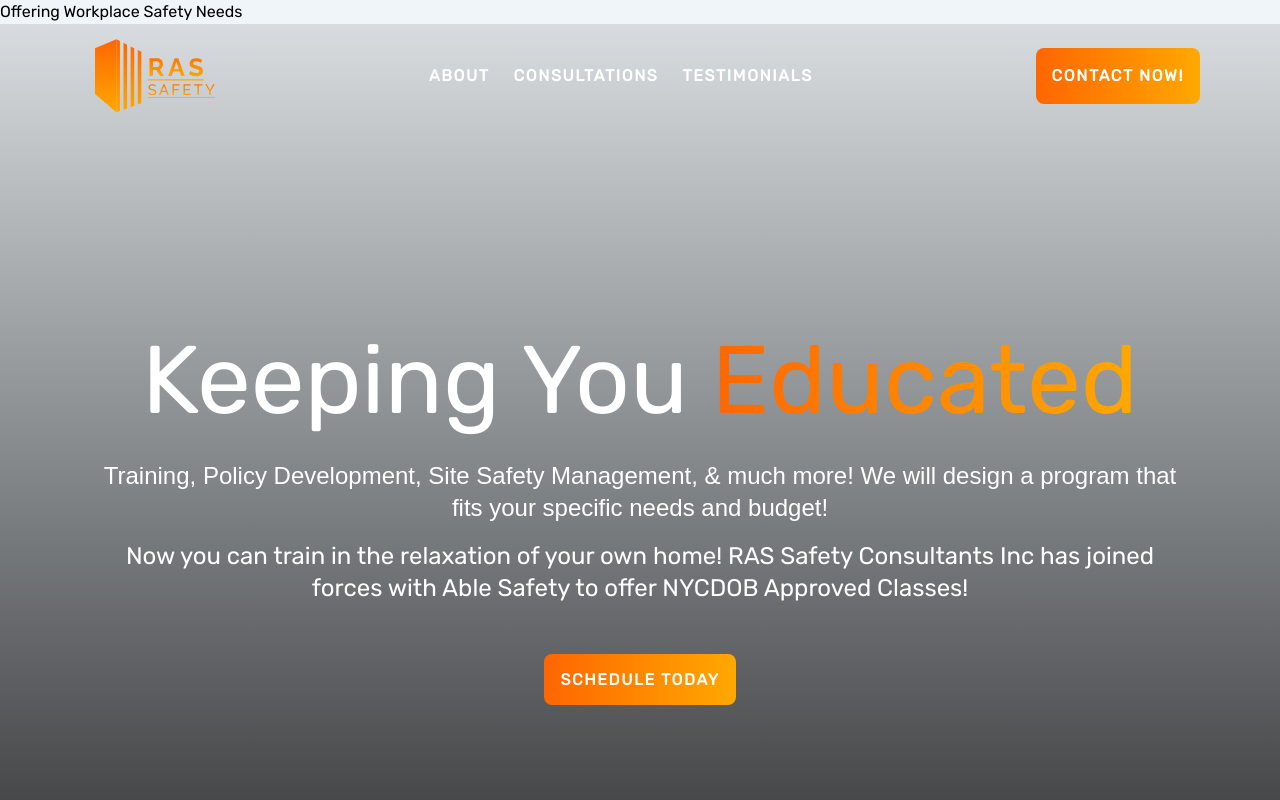
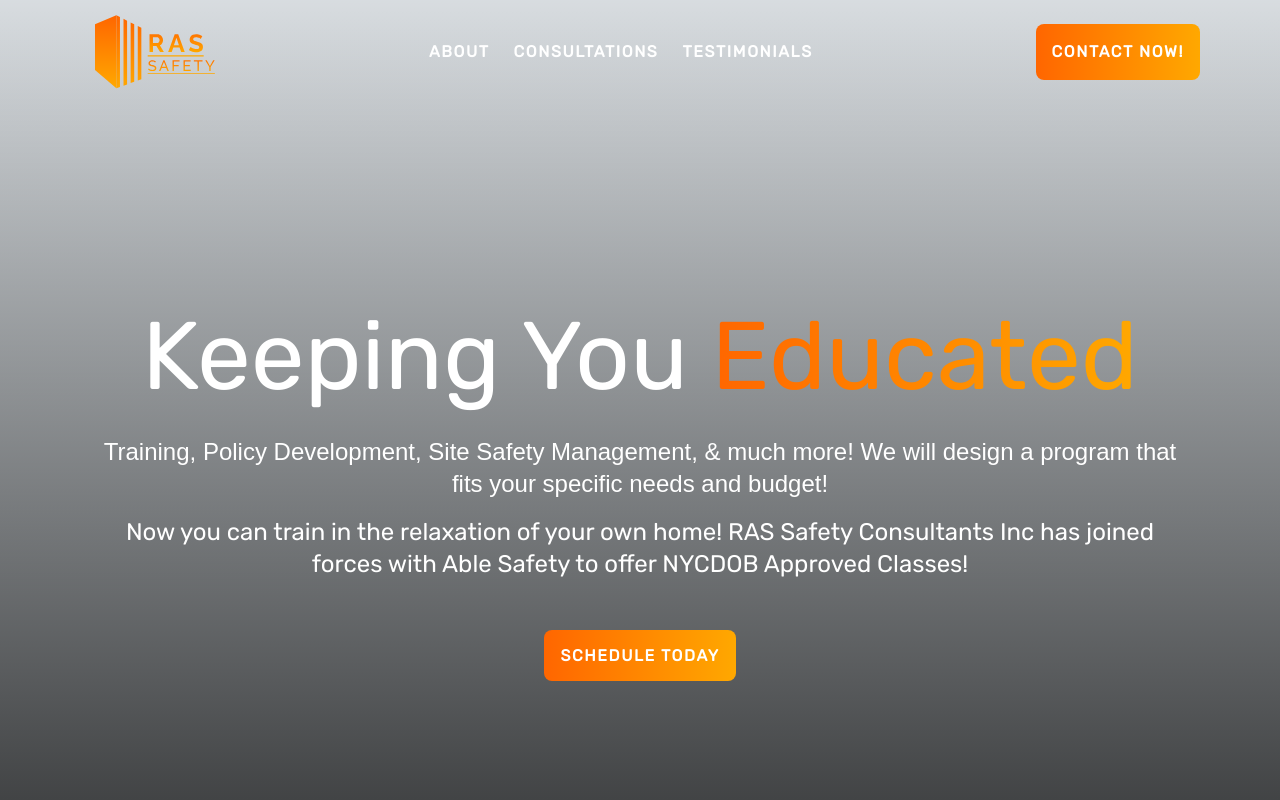
Before and after one commit to jaserino/RAS_Safety_Consultants, a website: page dist/index.html in a window 1280 px wide. Shown: the top 800 px of the page. Drawn offline with Linux system fonts and the light colour scheme; a web font is replaced by a local one.

Commit message:
removed h1

```diff
--- a/dist/index.html
+++ b/dist/index.html
@@ -7,7 +7,6 @@
       content="RAS Safety Consultants Inc. specializes in workplace safety. Jobsite, office, warehouse, manufacturing plant inspections, training and guidance to create a safe working environment. Member of The American Society of Safety Professionals. Authorized OSHA Trainers. Certified NY State Department of Labor in Workplace Safety. 845-345-9331 - rassafetyconsultantsinc.com"
     />
     <title>RAS SAFETY CONSULTANTS INC - Specializing in Workplace Safety</title>
-    <h1>Offering Workplace Safety Needs</h1>
     <link rel="stylesheet" href="style.css" />
     <!-- Google Fonts -->
     <link rel="preconnect" href="https://fonts.googleapis.com" />
```
